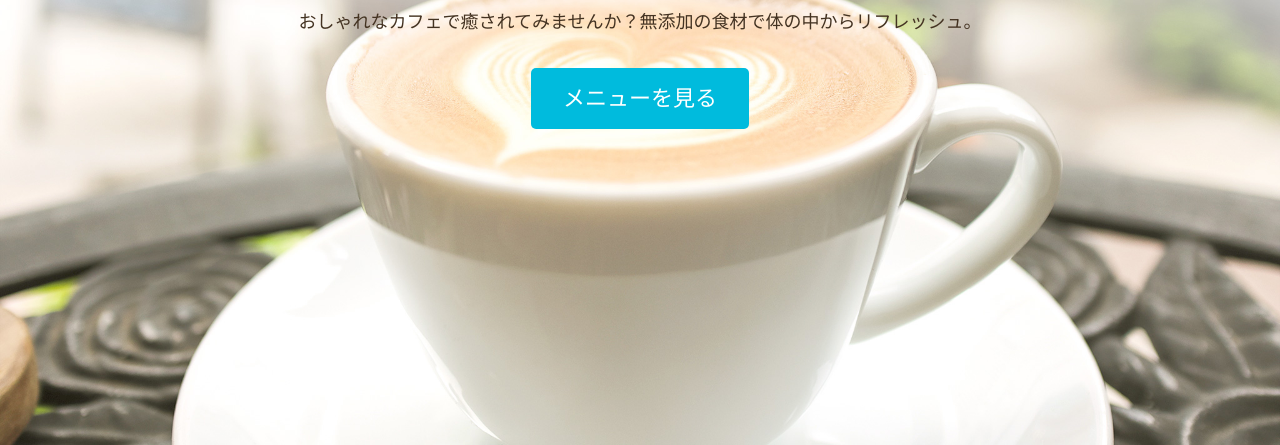
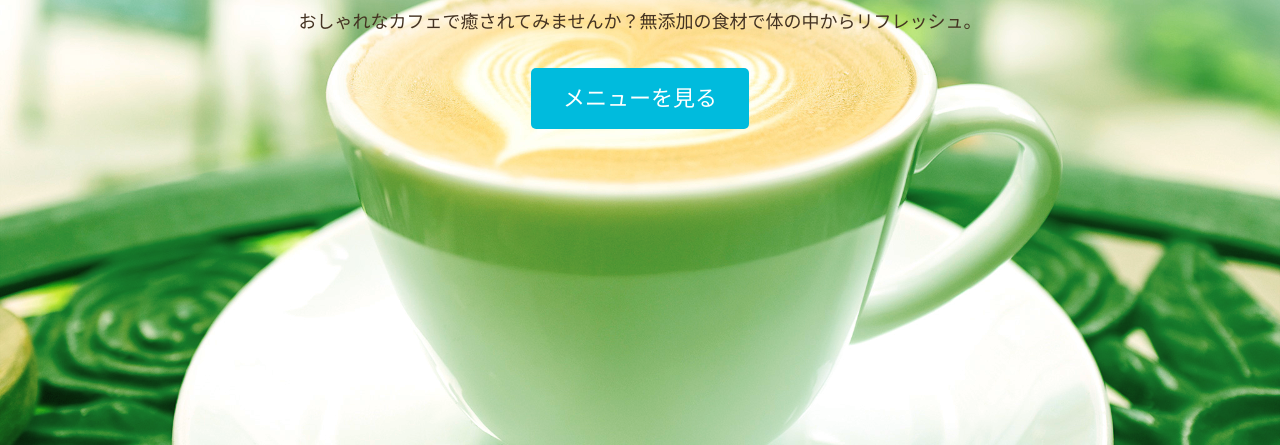
Before and after one commit to CMmikami/WCBCafe, a plain HTML site: page index.html in a window 1280 px wide. Shown: the part 355-800 px from the top of the page. Drawn offline with Linux system fonts and the light colour scheme; some packages are replaced by stand-ins of ours; files whose address does not match are found by name.

Commit message:
背景画像をブレンド

```diff
--- a/css/style.css
+++ b/css/style.css
@@ -27,6 +27,8 @@ img {
 }
 #home {
     background-image: url(..//images/main-bg.jpg);
+    background-color: #168435;
+    background-blend-mode: hard-light;
     min-height: 100vh;
 }
 #home .page-title {
```
